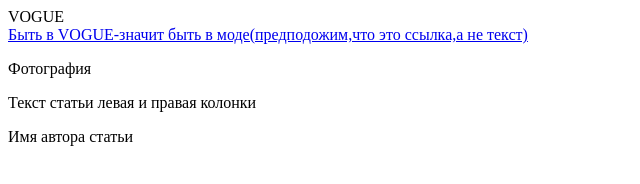
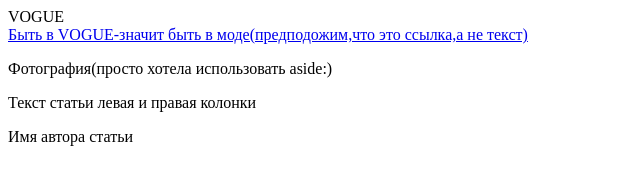
Before and after one commit to WebHeroSchool/verstkaVA, a plain HTML site: page index.html in a window 1280 px wide. Shown: the whole page, without its empty margins (0-640 px from the left). Drawn offline with Linux system fonts and the light colour scheme.

Commit message:
pravki index.html

```diff
--- a/index.html
+++ b/index.html
@@ -11,7 +11,7 @@
       </header>
       </nav>
       <aside>
-        <p>Фотография</p>
+        <p>Фотография(просто хотела использовать aside:)</p>
       </aside>
       <section>
         <article>
```
